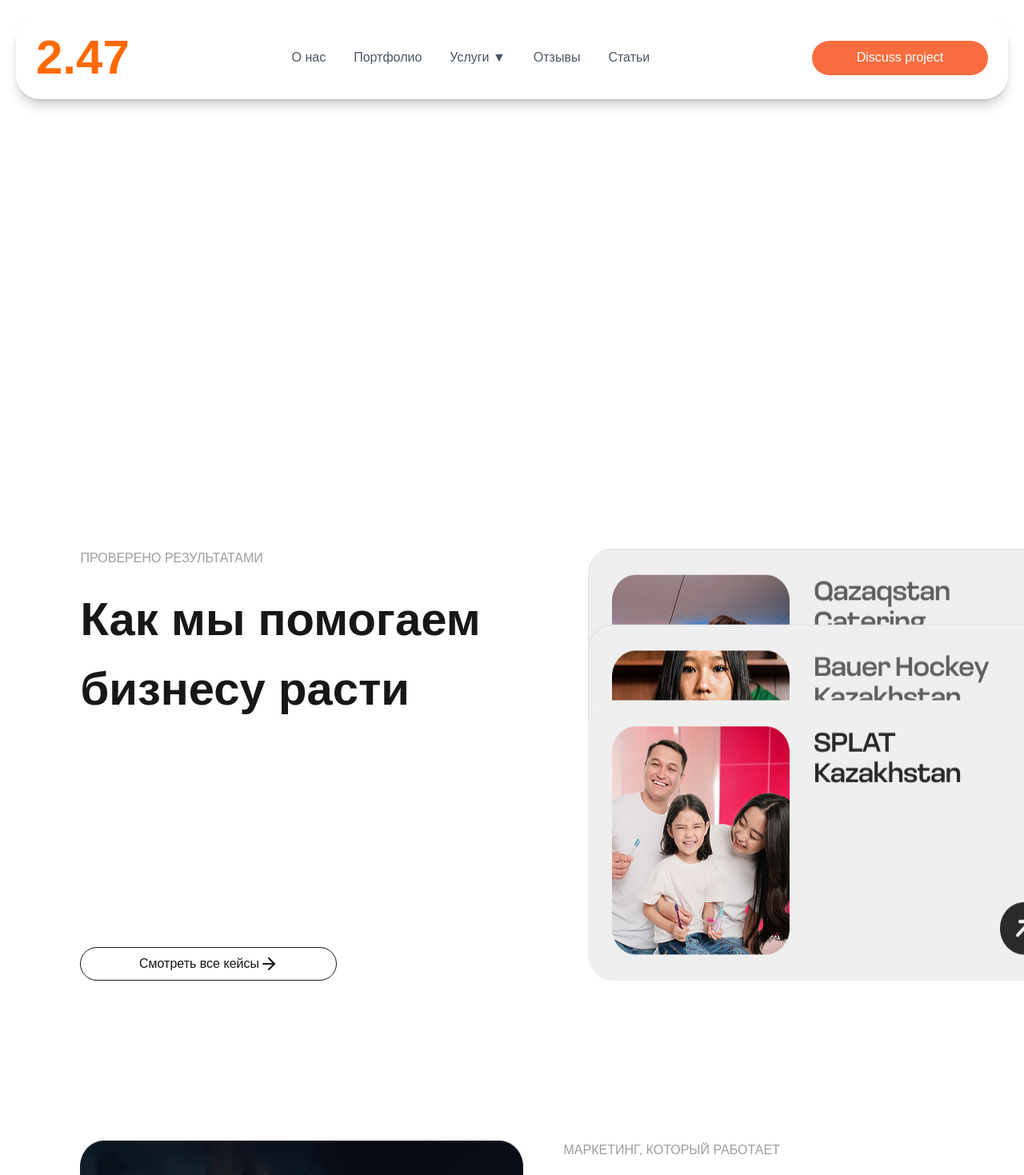
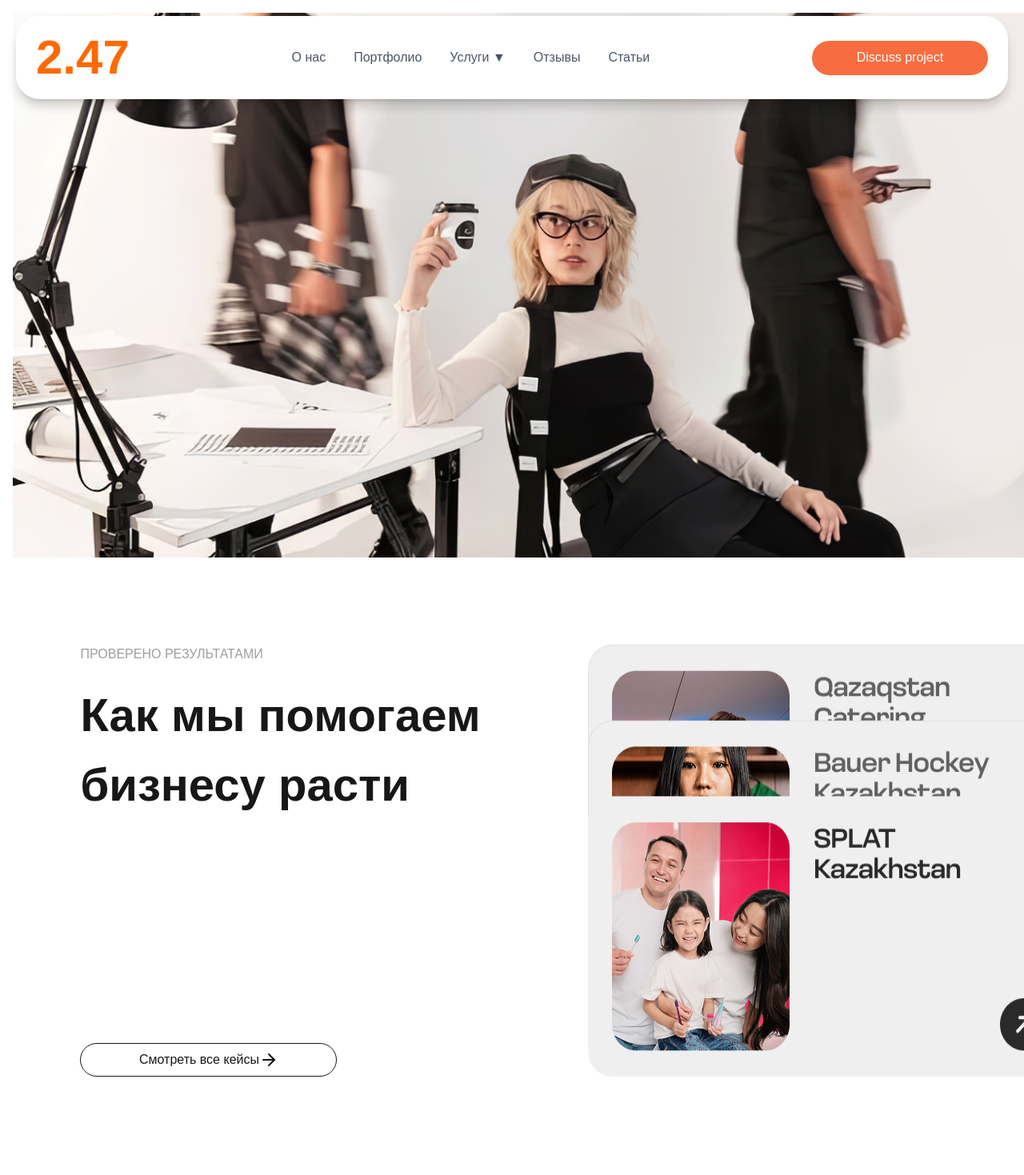
Before and after one commit to Bashkanitto/creacine, a Next.js app: page /en in a window 1280 px wide. Shown: the top 1469 px of the page at 80% size. Built offline with nearby package versions, Linux system fonts and the light colour scheme.

Commit message:
feat: add hero image to hero section

```diff
--- a/src/app/[locale]/page.tsx
+++ b/src/app/[locale]/page.tsx
@@ -45,8 +45,10 @@ export default function HomePage() {
   return (
     <main className="w-[1440px] mx-auto p-4">
       <Header />
-      <section className="hero h-[670px]"></section>
-      <section className="flex gap-[30px] w-[88%] mx-auto">
+      <section className="hero h-[690px]">
+        <img src="/images/hero.png" alt="" />
+      </section>
+      <section className="flex gap-[30px] w-[88%] mx-auto mt-[100px]">
         <div>
           <p style={{ color: colors.text }}>ПРОВЕРЕНО РЕЗУЛЬТАТАМИ</p>
           <h2 className="mt-[20px]">Как мы помогаем бизнесу расти</h2>
```
Also changed, not shown: public/images/hero.png (added).
